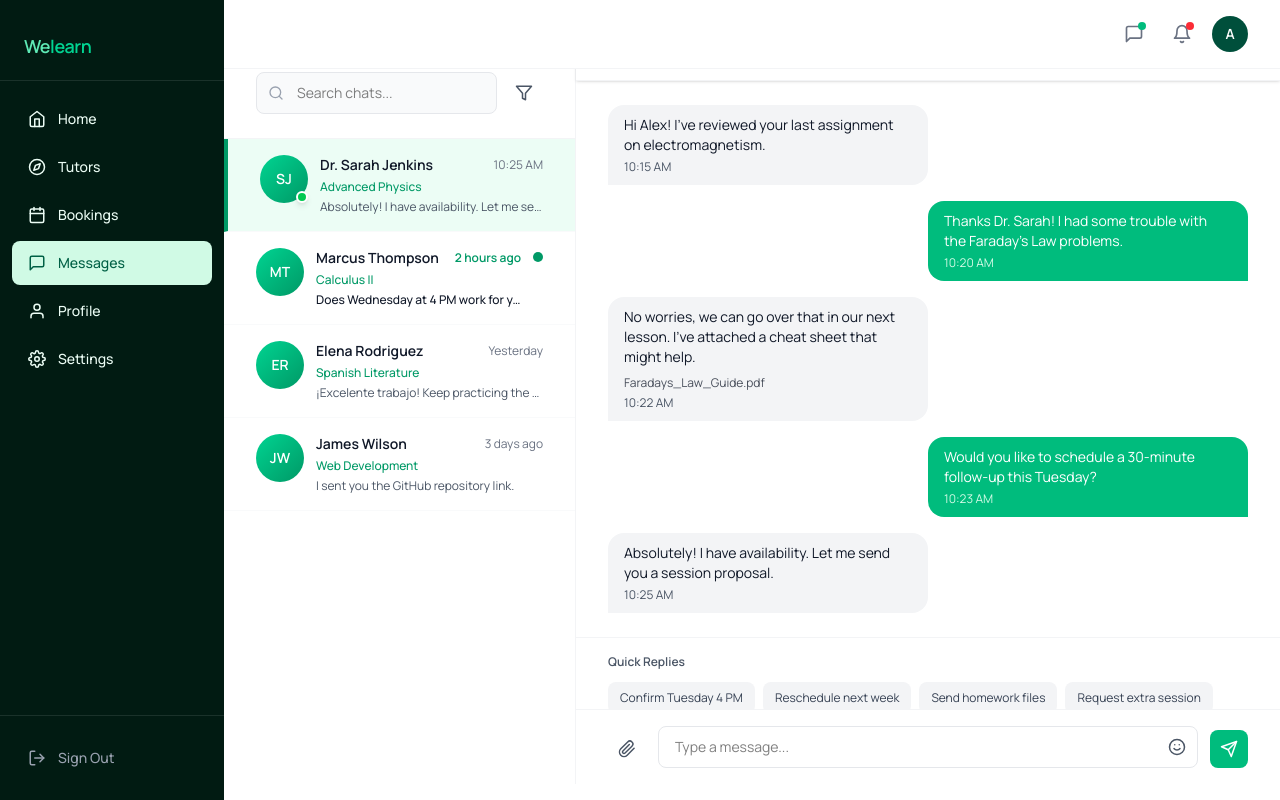
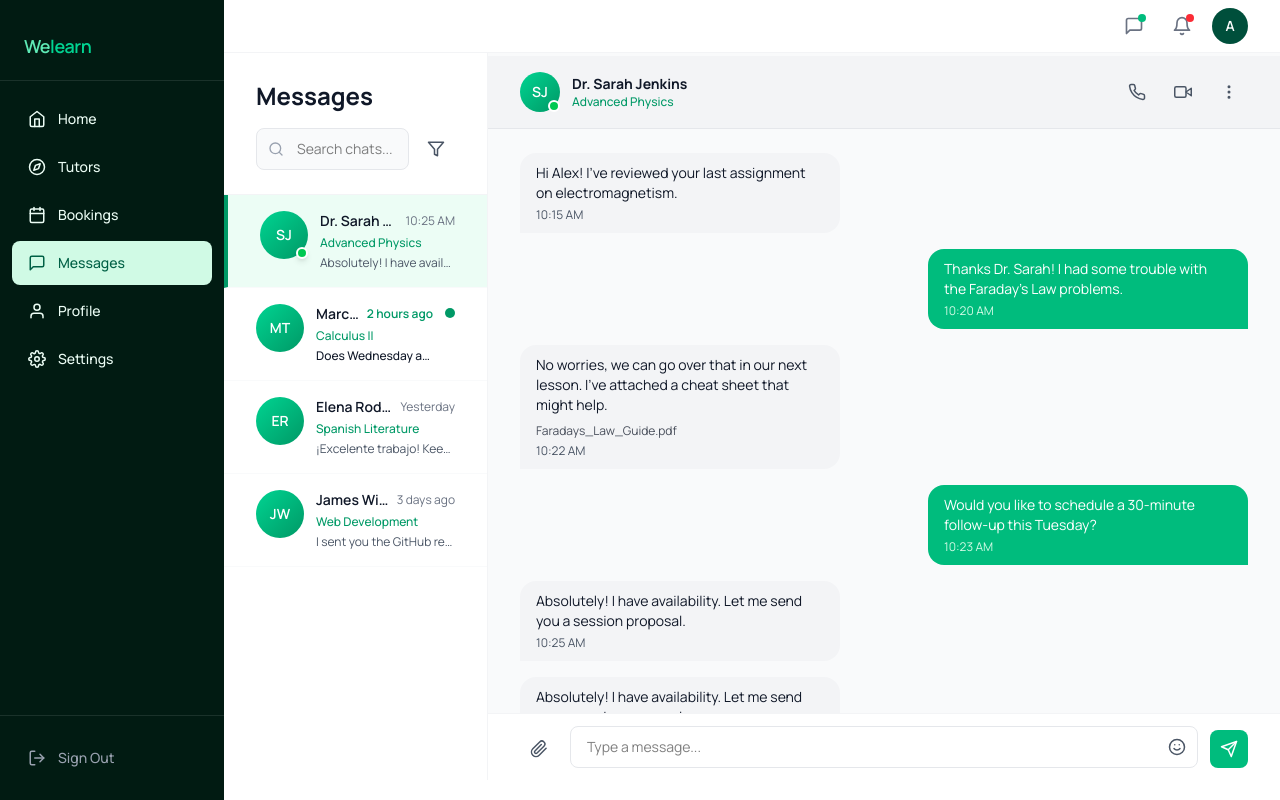
Before and after one commit to brightphi210/welearnglobal, a React (Vite) app: page /student/dashboard/messages in a window 1280 px wide. Built offline with nearby package versions, Linux system fonts and the light colour scheme.

Commit message:
Done with Messages

```diff
--- a/src/assets/pages/studentDashboard/BookedTutorClass.tsx
+++ b/src/assets/pages/studentDashboard/BookedTutorClass.tsx
@@ -135,7 +135,7 @@ const BookedTutorClass = () => {
           <div className="grid grid-cols-1 md:grid-cols-2 lg:grid-cols-3 gap-6">
             {bookings.length > 0 ? (
               bookings.map((booking) => (
-                <div key={booking.id} className="bg-neutral-100 rounded-2xl border border-gray-100 overflow-hidden hover:shadow-lg transition-all flex flex-col">
+                <div key={booking.id} className="bg-neutral-100 rounded-2xl border border-gray-300 overflow-hidden hover:shadow-lg transition-all flex flex-col">
                   <div className="p-6 flex flex-col flex-1">
                     {/* Header with Avatar and Tutor Info */}
                     <div className="flex items-start gap-3 mb-4">
--- a/src/assets/pages/studentDashboard/StudentMessages.tsx
+++ b/src/assets/pages/studentDashboard/StudentMessages.tsx
@@ -1,8 +1,14 @@
 import { useState } from "react";
 import { FiArrowLeft, FiFilter, FiMoreVertical, FiPaperclip, FiPhone, FiSearch, FiSend, FiSmile, FiVideo } from "react-icons/fi";
 
+// Layout constants — keep these in sync with your TopNavbar / DashSideBar heights
+const TOP_NAV_HEIGHT = 120;
+const DESKTOP_NAV_HEIGHT = 20;
+const MOBILE_BOTTOM_NAV_HEIGHT = 10;
+
 const StudentMessages = () => {
-    const [selectedChat, setSelectedChat] = useState<number | null>(1);
+    // Desktop keeps chat 1 pre-selected; mobile starts with null (list view)
+    const [selectedChat, setSelectedChat] = useState<number | null>(null);
     const [messageText, setMessageText] = useState("");
     const [searchQuery, setSearchQuery] = useState("");
     const [messages, setMessages] = useState([
@@ -48,6 +54,40 @@ const StudentMessages = () => {
                 date: "Tuesday, Oct 26 • 04:00 PM (1 hr)",
             },
         },
+
+        {
+            id: 5,
+            sender: "tutor",
+            text: "Absolutely! I have availability. Let me send you a session proposal.",
+            time: "10:25 AM",
+            date: "TODAY, OCTOBER 24",
+            proposal: {
+                date: "Tuesday, Oct 26 • 04:00 PM (1 hr)",
+            },
+        },
+
+        {
+            id: 5,
+            sender: "tutor",
+            text: "Absolutely! I have availability. Let me send you a session proposal.",
+            time: "10:25 AM",
+            date: "TODAY, OCTOBER 24",
+            proposal: {
+                date: "Tuesday, Oct 26 • 04:00 PM (1 hr)",
+            },
+        },
+
+        {
+            id: 5,
+            sender: "user",
+            text: "Absolutely! I have availability. Let me send you a session proposal.",
+            time: "10:25 AM",
+            date: "TODAY, OCTOBER 24",
+            proposal: {
+                date: "Tuesday, Oct 26 • 04:00 PM (1 hr)",
+            },
+        },
+
     ]);
 
     const chats = [
@@ -93,14 +133,7 @@ const StudentMessages = () => {
         },
     ];
 
-    const quickReplies = [
-        "Confirm Tuesday 4 PM",
-        "Reschedule next week",
-        "Send homework files",
-        "Request extra session",
-    ];
-
-    const currentChat = chats.find(c => c.id === selectedChat);
+    const currentChat = chats.find((c) => c.id === selectedChat);
 
     const handleSendMessage = () => {
         if (messageText.trim()) {
@@ -117,14 +150,16 @@ const StudentMessages = () => {
     };
 
     return (
-        <div className="md:pl-56 pb-20 md:pb-8 w-full">
-            <div className="min-h-screen bg-white">
-                {/* Desktop Layout */}
-                <div className="hidden md:grid grid-cols-1 md:grid-cols-3 gap-0 h-[calc(100vh-64px)]">
-                    {/* Chat List - Fixed */}
-                    <div className="flex flex-col bg-white border-r border-gray-100 h-full">
-                        {/* Search and Filter */}
-                        <div className="px-8 py-6 border-b border-gray-100">
+        <div className="md:pl-56 w-full overflow-x-hidden">
+            {/* ---------------- DESKTOP LAYOUT ---------------- */}
+            <div
+                className="hidden md:grid md:grid-cols-4 bg-white"
+                style={{ height: `calc(100vh - ${DESKTOP_NAV_HEIGHT}px)` }}
+            >
+                {/* Chat List */}
+                <div className="flex flex-col bg-white pt-14 border-r border-gray-100 h-full overflow-hidden">
+                    {/* Fixed search/filter header */}
+                    <div className="px-8 py-6 border-b border-gray-100 flex-shrink-0">
                         <h2 className="text-2xl font-bold text-gray-900 mb-4">Messages</h2>
                         <div className="flex items-center gap-2">
                             <div className="flex-1 relative">
@@ -143,82 +178,50 @@ const StudentMessages = () => {
                         </div>
                     </div>
 
-                        {/* Chat Items - Scrollable */}
+                    {/* Scrollable chat items */}
                     <div className="flex-1 overflow-y-auto">
                         {chats.map((chat) => (
-                                <button
+                            <ChatListItem
                                 key={chat.id}
-                                    onClick={() => setSelectedChat(chat.id)}
-                                    className={`w-full px-8 py-4 border-b border-gray-50 text-left hover:bg-gray-50 transition-all ${selectedChat === chat.id ? "bg-emerald-50 border-l-4 border-l-emerald-600" : ""
-                                        }`}
-                                >
-                                    <div className="flex items-start gap-3">
-                                        {/* Avatar with Status */}
-                                        <div className="relative flex-shrink-0">
-                                            <div className="w-12 h-12 rounded-full bg-gradient-to-br from-emerald-400 to-emerald-600 flex items-center justify-center text-white font-semibold text-sm">
-                                                {chat.avatar}
-                                            </div>
-                                            {chat.online && (
-                                                <div className="absolute bottom-0 right-0 w-3 h-3 bg-green-500 rounded-full border-2 border-white shadow-md"></div>
-                                            )}
-                                        </div>
-
-                                        {/* Chat Info */}
-                                        <div className="flex-1 min-w-0">
-                                            <div className="flex items-center justify-between mb-1 gap-2">
-                                                <h3 className={`font-semibold text-sm text-gray-900 truncate ${chat.unread ? "font-bold" : ""}`}>
-                                                    {chat.name}
-                                                </h3>
-                                                <span className={`text-xs flex-shrink-0 ${chat.unread ? "text-emerald-600 font-semibold" : "text-gray-500"}`}>
-                                                    {chat.timestamp}
-                                                </span>
-                                            </div>
-                                            <p className="text-xs text-emerald-600 font-medium mb-1 truncate">
-                                                {chat.subject}
-                                            </p>
-                                            <p className={`text-xs truncate ${chat.unread ? "text-gray-900 font-medium" : "text-gray-600"}`}>
-                                                {chat.lastMessage}
-                                            </p>
-                                        </div>
-
-                                        {/* Unread Badge */}
-                                        {chat.unread && (
-                                            <div className="w-2.5 h-2.5 bg-emerald-600 rounded-full flex-shrink-0 mt-1"></div>
-                                        )}
-                                    </div>
-                                </button>
+                                chat={chat}
+                                // On desktop, highlight chat 1 by default when nothing is selected
+                                isActive={(selectedChat ?? 1) === chat.id}
+                                onSelect={() => setSelectedChat(chat.id)}
+                            />
                         ))}
                     </div>
                 </div>
 
-                    {/* Chat Window */}
-                    {selectedChat && (
+                <div className="col-span-3 h-full overflow-hidden">
+                    <ChatWindow
+                        currentChat={chats.find((c) => c.id === (selectedChat ?? 1))}
+                        messages={messages}
+                        messageText={messageText}
+                        setMessageText={setMessageText}
+                        handleSendMessage={handleSendMessage}
+                    />
+                </div>
+            </div>
+
+            <div
+                className={"md:hidden overflow-x-hidden overflow-y-hidden w-full"}
+                style={{ height: `calc(100vh - ${TOP_NAV_HEIGHT}px - ${MOBILE_BOTTOM_NAV_HEIGHT}px)` }}
+            >
+                {selectedChat !== null ? (
+                    /* ── Chat window (drill-in view) ── */
                     <ChatWindow
                         currentChat={currentChat}
                         messages={messages}
                         messageText={messageText}
                         setMessageText={setMessageText}
                         handleSendMessage={handleSendMessage}
-                            quickReplies={quickReplies}
-                        />
-                    )}
-                </div>
-
-                {/* Mobile Layout */}
-                <div className="md:hidden h-[calc(100vh-64px)] flex flex-col">
-                    {selectedChat ? (
-                        <ChatWindow
-                            currentChat={currentChat}
-                            messages={messages}
-                            messageText={messageText}
-                            setMessageText={setMessageText}
-                            handleSendMessage={handleSendMessage}
-                            quickReplies={quickReplies}
                         onBack={() => setSelectedChat(null)}
+                        isMobile
                     />
                 ) : (
-                        <div className="flex flex-col bg-white border-r border-gray-100 h-full">
-                            <div className="px-4 sm:px-6 py-4 border-b border-gray-100">
+                    /* ── Chat list (default mobile view) ── */
+                    <div className="flex flex-col bg-white h-full w-full overflow-hidden">
+                        <div className="px-4 py-4 border-b border-gray-100 flex-shrink-0">
                             <h2 className="text-2xl font-bold text-gray-900 mb-4">Messages</h2>
                             <div className="flex items-center gap-2">
                                 <div className="flex-1 relative">
@@ -238,10 +241,27 @@ const StudentMessages = () => {
                         </div>
                         <div className="flex-1 overflow-y-auto">
                             {chats.map((chat) => (
+                                <ChatListItem
+                                    key={chat.id}
+                                    chat={chat}
+                                    isActive={false} // nothing active on the list view
+                                    onSelect={() => setSelectedChat(chat.id)}
+                                    mobile
+                                />
+                            ))}
+                        </div>
+                    </div>
+                )}
+            </div>
+        </div>
+    );
+};
+
+// ---------------- Chat list row ----------------
+const ChatListItem = ({ chat, isActive, onSelect, mobile }: any) => (
     <button
-                                        key={chat.id}
-                                        onClick={() => setSelectedChat(chat.id)}
-                                        className={`w-full px-4 sm:px-6 py-4 border-b border-gray-50 text-left hover:bg-gray-50 transition-all ${selectedChat === chat.id ? "bg-emerald-50 border-l-4 border-l-emerald-600" : ""
+        onClick={onSelect}
+        className={`w-full box-border ${mobile ? "px-4" : "px-8"} py-4 border-b border-gray-50 text-left hover:bg-gray-50 transition-all ${isActive ? "bg-emerald-50 border-l-4 border-l-emerald-600" : ""
             }`}
     >
         <div className="flex items-start gap-3">
@@ -253,6 +273,7 @@ const StudentMessages = () => {
                     <div className="absolute bottom-0 right-0 w-3 h-3 bg-green-500 rounded-full border-2 border-white shadow-md"></div>
                 )}
             </div>
+
             <div className="flex-1 min-w-0">
                 <div className="flex items-center justify-between mb-1 gap-2">
                     <h3 className={`font-semibold text-sm text-gray-900 truncate ${chat.unread ? "font-bold" : ""}`}>
@@ -262,54 +283,48 @@ const StudentMessages = () => {
                         {chat.timestamp}
                     </span>
                 </div>
-                                                <p className="text-xs text-emerald-600 font-medium mb-1 truncate">
-                                                    {chat.subject}
-                                                </p>
+                <p className="text-xs text-emerald-600 font-medium mb-1 truncate">{chat.subject}</p>
                 <p className={`text-xs truncate ${chat.unread ? "text-gray-900 font-medium" : "text-gray-600"}`}>
                     {chat.lastMessage}
                 </p>
             </div>
-                                            {chat.unread && (
-                                                <div className="w-2.5 h-2.5 bg-emerald-600 rounded-full flex-shrink-0 mt-1"></div>
-                                            )}
+
+            {chat.unread && <div className="w-2.5 h-2.5 bg-emerald-600 rounded-full flex-shrink-0 mt-1"></div>}
         </div>
     </button>
-                                ))}
-                            </div>
-                        </div>
-                    )}
-                </div>
-            </div>
-        </div>
 );
-};
 
+// ---------------- Chat window ----------------
 const ChatWindow = ({
     currentChat,
     messages,
     messageText,
     setMessageText,
     handleSendMessage,
-    quickReplies,
-    onBack
+    onBack,
+    isMobile,
 }: any) => {
     return (
-        <div className="flex flex-col bg-white h-full md:col-span-2">
-            {/* Chat Header - Fixed */}
-            <div className="px-4 sm:px-8 py-4 border-b border-gray-100 flex items-center justify-between bg-white sticky top-0 z-20 shadow-sm">
+        <div className="flex flex-col bg-gray-50 h-full overflow-hidden">
+            {/* Header */}
+            <div className="mt-14 px-4 sm:px-8 py-4 border-b bg-gray-100 border-gray-200 flex items-center justify-between  flex-shrink-0 z-20">
                 <div className="flex items-center gap-3 min-w-0">
                     {onBack && (
                         <button
                             onClick={onBack}
-                            className="p-2 -ml-2 text-gray-600 hover:text-gray-900 hover:bg-gray-100 rounded-lg transition-all md:hidden"
-                            aria-label="Go back"
+                            className="p-2 -ml-2 text-gray-600 hover:text-gray-900 hover:bg-gray-100 rounded-lg transition-all flex-shrink-0"
+                            aria-label="Back to chats"
                         >
                             <FiArrowLeft size={20} />
                         </button>
                     )}
-                    <div className="flex items-center gap-3 min-w-0">
+                    <button
+                        onClick={onBack}
+                        disabled={!onBack}
+                        className={`flex items-center gap-3 min-w-0 text-left ${onBack ? "cursor-pointer" : "cursor-default"}`}
+                    >
                         <div className="relative flex-shrink-0">
-                            <div className="w-12 h-12 rounded-full bg-gradient-to-br from-emerald-400 to-emerald-600 flex items-center justify-center text-white font-semibold text-sm">
+                            <div className="w-10 h-10 rounded-full bg-gradient-to-br from-emerald-400 to-emerald-600 flex items-center justify-center text-white font-semibold text-sm">
                                 {currentChat?.avatar}
                             </div>
                             {currentChat?.online && (
@@ -317,12 +332,12 @@ const ChatWindow = ({
                             )}
                         </div>
                         <div className="min-w-0">
-                            <h2 className="font-bold text-gray-900 text-lg truncate">{currentChat?.name}</h2>
+                            <h2 className="font-bold text-sm text-gray-900 text-lg truncate">{currentChat?.name}</h2>
                             <p className="text-xs text-emerald-600 font-medium">{currentChat?.subject}</p>
                         </div>
+                    </button>
                 </div>
-                </div>
-                <div className="flex items-center gap-2">
+                <div className="flex items-center gap-2 flex-shrink-0">
                     <button className="p-2.5 text-gray-600 hover:bg-gray-100 rounded-lg transition-all">
                         <FiPhone size={18} />
                     </button>
@@ -335,19 +350,19 @@ const ChatWindow = ({
                 </div>
             </div>
 
-            {/* Messages Area - Scrollable */}
+            {/* Messages — only scrollable region */}
             <div className="flex-1 overflow-y-auto px-4 sm:px-8 py-6">
                 <div className="space-y-4">
                     {messages.map((msg: any) => (
                         <div key={msg.id} className={`flex ${msg.sender === "user" ? "justify-end" : "justify-start"}`}>
-                            <div className={`max-w-xs px-4 py-2.5 rounded-2xl ${msg.sender === "user"
+                            <div
+                                className={`max-w-xs px-4 py-2.5 rounded-2xl ${msg.sender === "user"
                                     ? "bg-emerald-500 text-white rounded-br-none"
                                     : "bg-gray-100 text-gray-900 rounded-bl-none"
-                                }`}>
+                                    }`}
+                            >
                                 <p className="text-sm">{msg.text}</p>
-                                {msg.attachment && (
-                                    <div className="mt-2 text-xs opacity-75">{msg.attachment.name}</div>
-                                )}
+                                {msg.attachment && <div className="mt-2 text-xs opacity-75">{msg.attachment.name}</div>}
                                 <p className={`text-xs mt-1 ${msg.sender === "user" ? "text-emerald-100" : "text-gray-600"}`}>
                                     {msg.time}
                                 </p>
@@ -357,26 +372,8 @@ const ChatWindow = ({
                 </div>
             </div>
 
-            {/* Quick Replies */}
-            {messages.length < 10 && (
-                <div className="px-4 sm:px-8 py-4 border-t border-gray-100">
-                    <p className="text-xs text-gray-600 font-semibold mb-3">Quick Replies</p>
-                    <div className="flex flex-wrap gap-2">
-                        {quickReplies.map((reply, idx) => (
-                            <button
-                                key={idx}
-                                onClick={() => setMessageText(reply)}
-                                className="px-3 py-2 bg-gray-100 text-gray-700 rounded-lg text-xs hover:bg-gray-200 transition-all"
-                            >
-                                {reply}
-                            </button>
-                        ))}
-                    </div>
-                </div>
-            )}
-
-            {/* Message Input - Fixed */}
-            <div className="px-4 sm:px-8 py-4 border-t border-gray-100 bg-white sticky bottom-0 z-20">
+            {/* Input bar */}
+            <div className="px-4 sm:px-8 py-3 border-t border-gray-100 bg-white flex-shrink-0 z-20 bottom-0">
                 <div className="flex items-end gap-3">
                     <button className="p-2.5 text-gray-600 hover:bg-gray-100 rounded-lg transition-all flex-shrink-0">
                         <FiPaperclip size={18} />
@@ -386,7 +383,7 @@ const ChatWindow = ({
                             type="text"
                             value={messageText}
                             onChange={(e) => setMessageText(e.target.value)}
-                            onKeyPress={(e) => e.key === "Enter" && handleSendMessage()}
+                            onKeyDown={(e) => e.key === "Enter" && handleSendMessage()}
                             placeholder="Type a message..."
                             className="w-full px-4 py-2.5 rounded-lg border border-gray-200 text-sm focus:outline-none focus:border-emerald-400 focus:ring-2 focus:ring-emerald-100"
                         />
@@ -397,6 +394,7 @@ const ChatWindow = ({
                     <button
                         onClick={handleSendMessage}
                         className="p-2.5 bg-emerald-500 text-white rounded-lg hover:bg-emerald-600 transition-all flex-shrink-0"
+                        aria-label="Send message"
                     >
                         <FiSend size={18} />
                     </button>
--- a/src/components/DashNavbar.tsx
+++ b/src/components/DashNavbar.tsx
@@ -6,7 +6,7 @@ const DashNavbar = () => {
 
     return (
         <nav className="bg-white fixed top-0 z-40 w-full border-b border-gray-100">
-            <div className="px-4 sm:px-6 lg:px-8 py-4">
+            <div className="px-4 sm:px-6 lg:px-8 py-2">
                 <div className="flex items-center justify-between">
 
                     {/* Mobile Logo — hidden on md+ (sidebar takes over) */}
```
Lines whose indentation alone changed are shown as unchanged.
